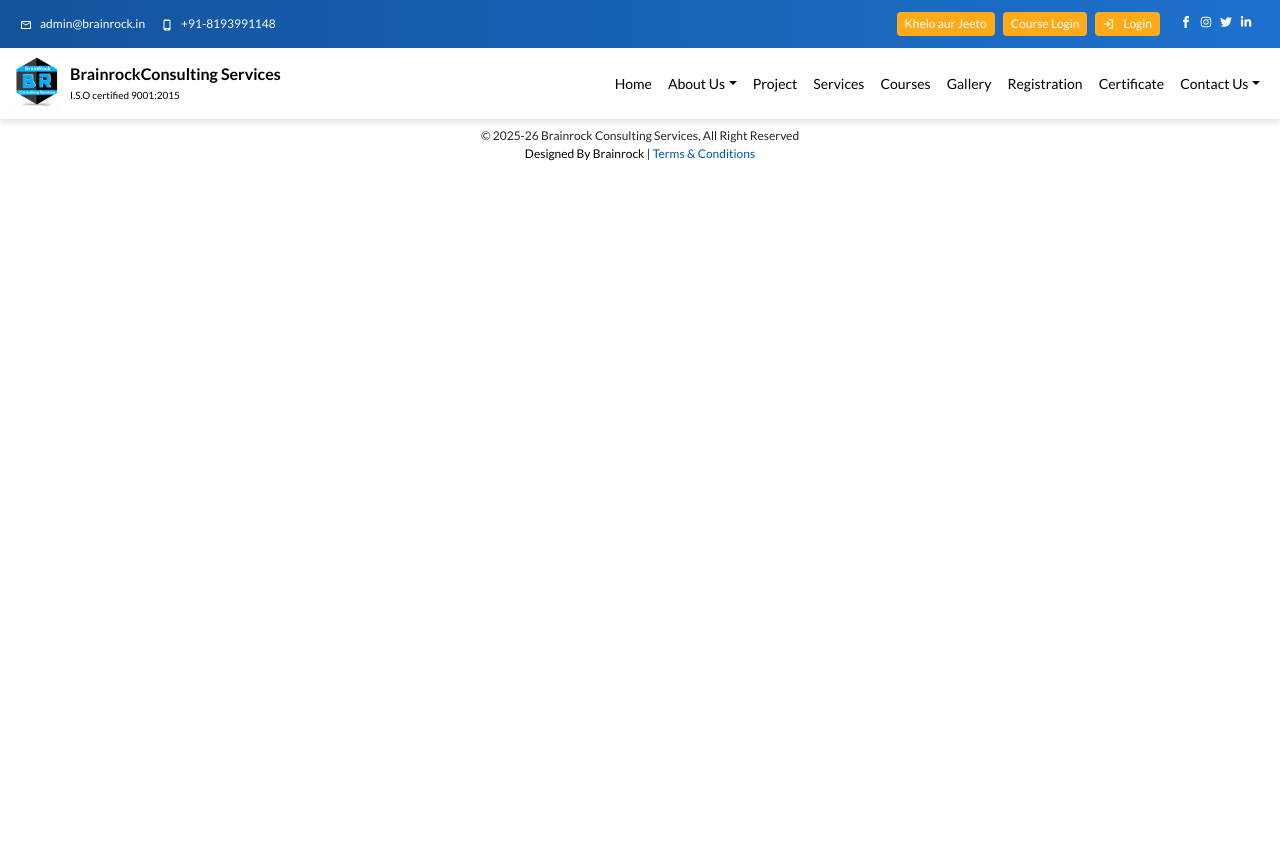
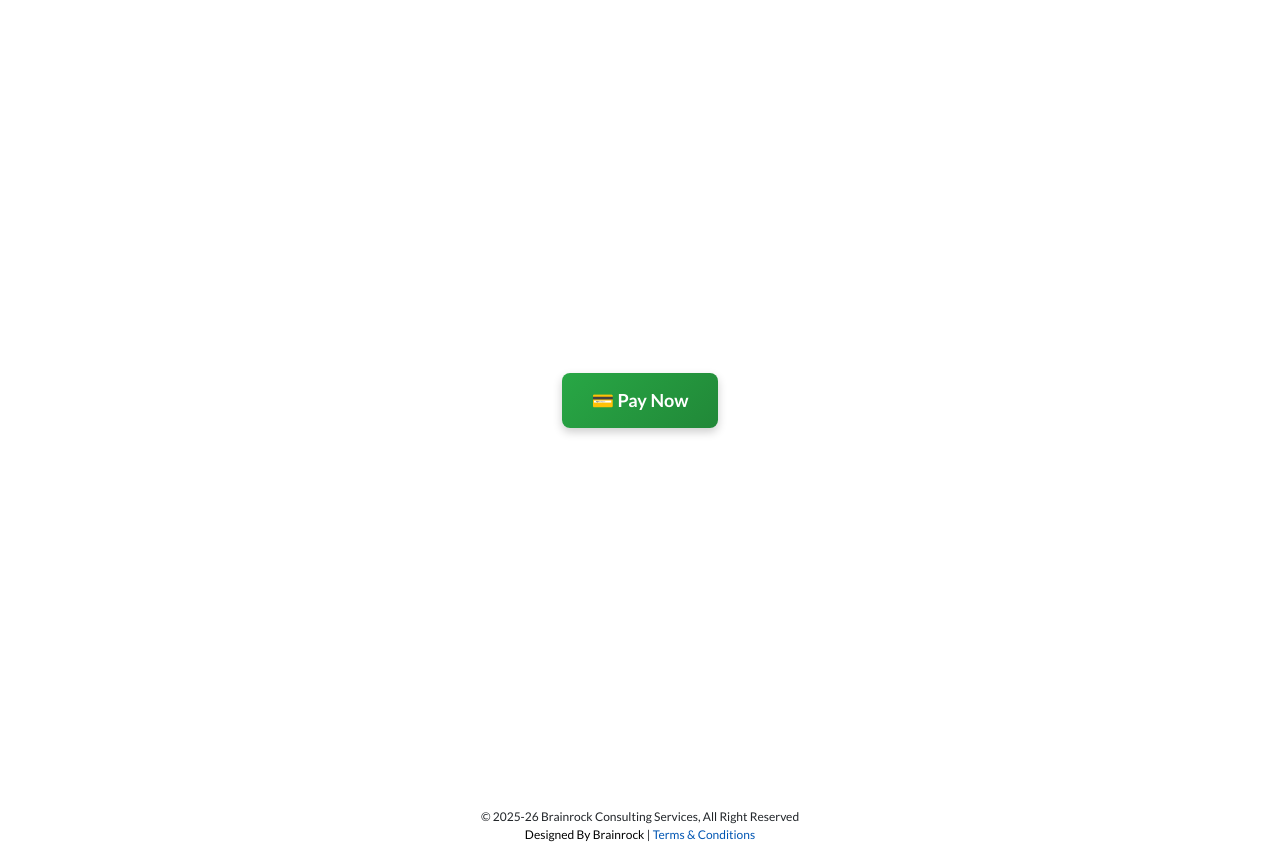
Before and after one commit to rajeshthap/BrainRockWebsite, a React (Create React App) app: page /PayNow in a window 1280 px wide. Before the commit the page ends 800 px from the top, so only its background shows below. Built offline with nearby package versions, Linux system fonts and the light colour scheme; no server answers; sample sign-in values are in the browser's storage; the HTML template or start-up script is replaced by a standard one.

Commit message:
created paynow

```diff
--- a/src/App.js
+++ b/src/App.js
@@ -109,6 +109,7 @@ import TestWinner from "./componets/khelo_jito_panel/TestWinner";
 import WalletPaymentStatus from "./componets/khelo_jito_panel/WalletPaymentStatus";
 import Quiz from "./componets/khelo_jito_panel/Quiz";
 import QuizTest from "./componets/Play_and_Win/QuizTest";
+import PayNow from "./componets/adminpanel/pay_now/PayNow";
 
 // import Terms from "./componets/pdf_page/Terms";
 function AppContent() {
@@ -177,6 +178,7 @@ function AppContent() {
     "/WalletPaymentStatus",
     "/Quiz",
     "/QuizTest",
+    "/PayNow"
   ]);
 
   const hiddenFooter1 = new Set([""]);
@@ -220,6 +222,7 @@ function AppContent() {
         <Route path="/faq" element={<Faq />} />
         <Route path="/KheloJito" element={<KheloJito />} />
         <Route path="/test" element={<Test />} />
+        <Route path="/PayNow" element={<PayNow />} />
 
         {/* Hr  Payroll (protected) */}
         <Route
--- /dev/null
+++ b/src/assets/css/PayNow.css
@@ -0,0 +1,28 @@
+.paynow-container {
+  display: flex;
+  justify-content: center;
+  align-items: center;
+  height: 100vh;
+}
+
+.paynow-btn {
+  background: linear-gradient(135deg, #28a745, #218838);
+  color: white;
+  font-size: 18px;
+  font-weight: bold;
+  padding: 14px 30px;
+  border: none;
+  border-radius: 8px;
+  cursor: pointer;
+  transition: 0.3s ease;
+  box-shadow: 0 4px 10px rgba(0,0,0,0.2);
+}
+
+.paynow-btn:hover {
+  background: linear-gradient(135deg, #218838, #1e7e34);
+  transform: scale(1.05);
+}
+
+.paynow-btn:active {
+  transform: scale(0.98);
+}
--- /dev/null
+++ b/src/componets/adminpanel/pay_now/PayNow.js
@@ -0,0 +1,20 @@
+import React from 'react';
+import '../../../assets/css/PayNow.css';
+
+function PayNow() {
+
+  const handlePayment = () => {
+    alert("Proceeding to Payment...");
+    // यहाँ आप payment API call कर सकते हो (Razorpay / Stripe etc.)
+  };
+
+  return (
+    <div className="paynow-container">
+      <button className="paynow-btn" onClick={handlePayment}>
+        💳 Pay Now
+      </button>
+    </div>
+  );
+}
+
+export default PayNow;
```
